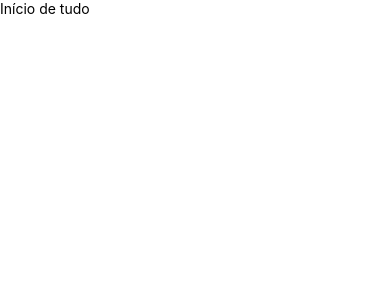
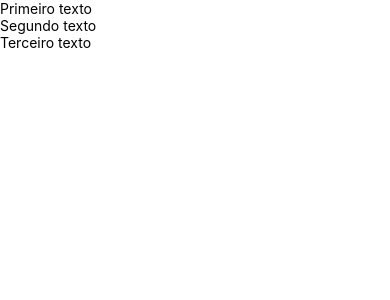
Before and after one commit to rennanmaia/meusresultados, a React Native app in the folder meusresultados/: screen / in a window 390 px wide. Shown: the top 300 px of the page. Built offline with nearby package versions, Linux system fonts and the light colour scheme.

Commit message:
chore: returning more than one element

```diff
--- a/meusresultados/App.tsx
+++ b/meusresultados/App.tsx
@@ -1,7 +1,11 @@
-import { Text } from 'react-native';
+import { Text, View } from 'react-native';
 
 export default function App() {
   return (
-      <Text>Início de tudo</Text>
+    <View>
+      <Text>Primeiro texto</Text>
+      <Text>Segundo texto</Text>
+      <Text>Terceiro texto</Text>
+    </View>
   );
 }
```
